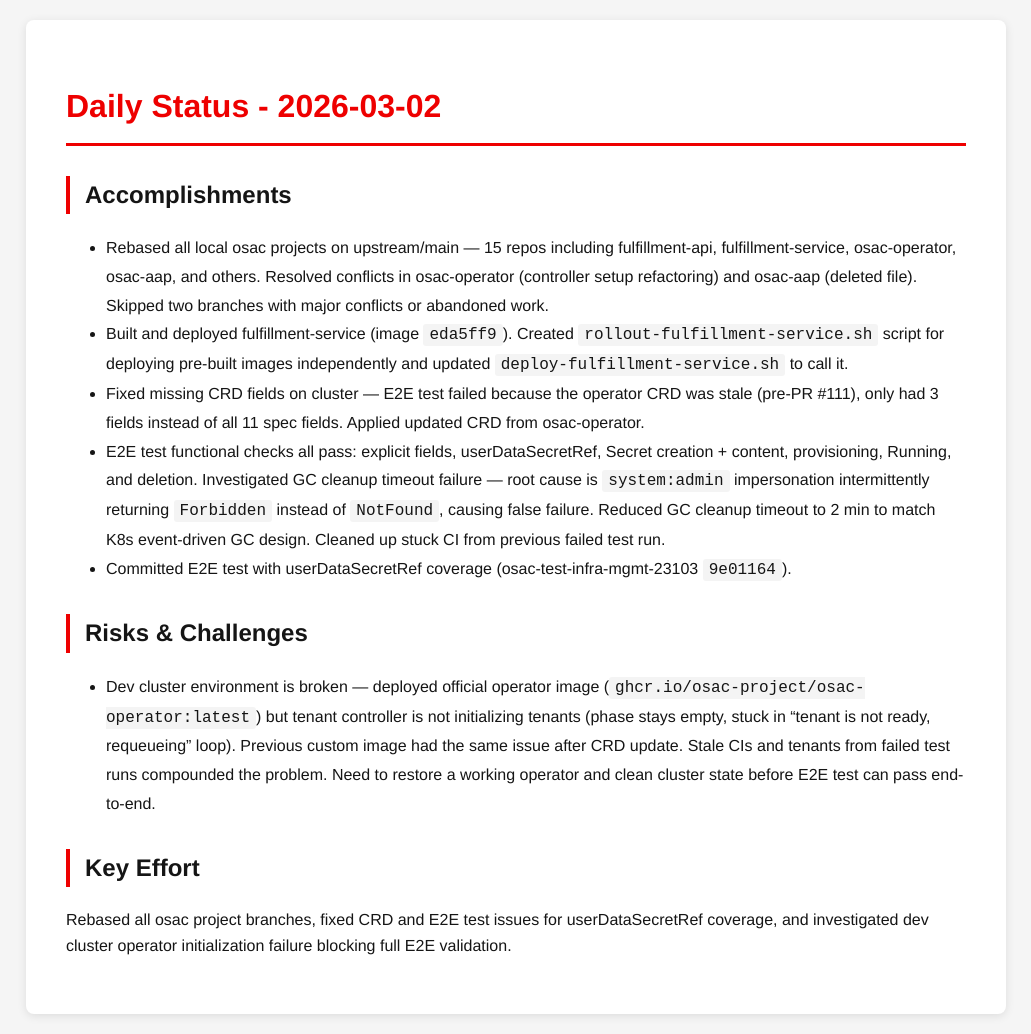
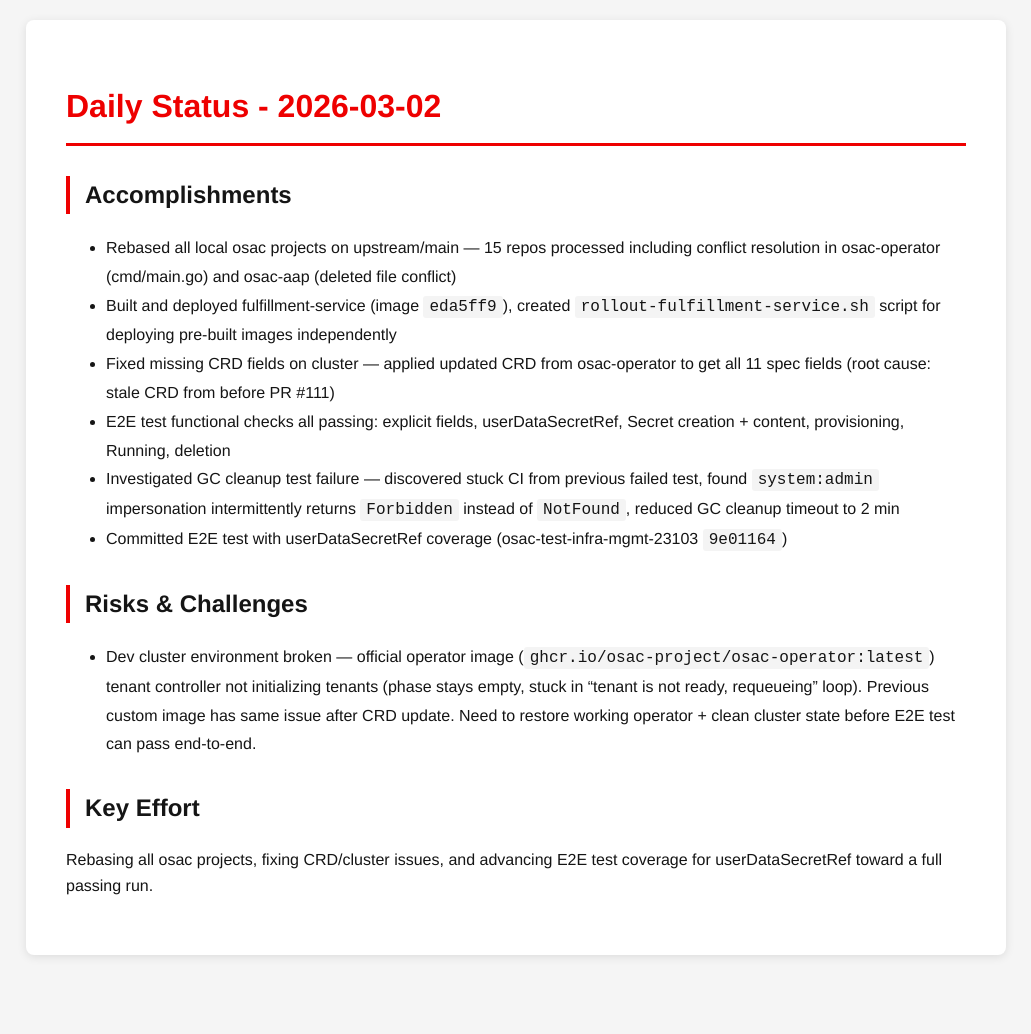
Before and after one commit to tzvatot/daily-status, a Jekyll site: the page built from 2026-03-02.md, in a window 1280 px wide. Shown: the whole page, without its empty margins (124-1155 px from the left). Built offline with Jekyll 4.4.1, drawn with Linux system fonts in a browser that asks for light colours; after the commit the page ends 975 px from its top, so only the background shows below that.

Commit message:
Daily status update - 2026-03-02

```diff
--- a/2026-03-02.md
+++ b/2026-03-02.md
@@ -7,14 +7,15 @@ date: 2026-03-02
 # Daily Status - 2026-03-02
 
 ## Accomplishments
-- Rebased all local osac projects on upstream/main — 15 repos including fulfillment-api, fulfillment-service, osac-operator, osac-aap, and others. Resolved conflicts in osac-operator (controller setup refactoring) and osac-aap (deleted file). Skipped two branches with major conflicts or abandoned work.
-- Built and deployed fulfillment-service (image `eda5ff9`). Created `rollout-fulfillment-service.sh` script for deploying pre-built images independently and updated `deploy-fulfillment-service.sh` to call it.
-- Fixed missing CRD fields on cluster — E2E test failed because the operator CRD was stale (pre-PR #111), only had 3 fields instead of all 11 spec fields. Applied updated CRD from osac-operator.
-- E2E test functional checks all pass: explicit fields, userDataSecretRef, Secret creation + content, provisioning, Running, and deletion. Investigated GC cleanup timeout failure — root cause is `system:admin` impersonation intermittently returning `Forbidden` instead of `NotFound`, causing false failure. Reduced GC cleanup timeout to 2 min to match K8s event-driven GC design. Cleaned up stuck CI from previous failed test run.
-- Committed E2E test with userDataSecretRef coverage (osac-test-infra-mgmt-23103 `9e01164`).
+- Rebased all local osac projects on upstream/main — 15 repos processed including conflict resolution in osac-operator (cmd/main.go) and osac-aap (deleted file conflict)
+- Built and deployed fulfillment-service (image `eda5ff9`), created `rollout-fulfillment-service.sh` script for deploying pre-built images independently
+- Fixed missing CRD fields on cluster — applied updated CRD from osac-operator to get all 11 spec fields (root cause: stale CRD from before PR #111)
+- E2E test functional checks all passing: explicit fields, userDataSecretRef, Secret creation + content, provisioning, Running, deletion
+- Investigated GC cleanup test failure — discovered stuck CI from previous failed test, found `system:admin` impersonation intermittently returns `Forbidden` instead of `NotFound`, reduced GC cleanup timeout to 2 min
+- Committed E2E test with userDataSecretRef coverage (osac-test-infra-mgmt-23103 `9e01164`)
 
 ## Risks & Challenges
-- Dev cluster environment is broken — deployed official operator image (`ghcr.io/osac-project/osac-operator:latest`) but tenant controller is not initializing tenants (phase stays empty, stuck in "tenant is not ready, requeueing" loop). Previous custom image had the same issue after CRD update. Stale CIs and tenants from failed test runs compounded the problem. Need to restore a working operator and clean cluster state before E2E test can pass end-to-end.
+- Dev cluster environment broken — official operator image (`ghcr.io/osac-project/osac-operator:latest`) tenant controller not initializing tenants (phase stays empty, stuck in "tenant is not ready, requeueing" loop). Previous custom image has same issue after CRD update. Need to restore working operator + clean cluster state before E2E test can pass end-to-end.
 
 ## Key Effort
-Rebased all osac project branches, fixed CRD and E2E test issues for userDataSecretRef coverage, and investigated dev cluster operator initialization failure blocking full E2E validation.
+Rebasing all osac projects, fixing CRD/cluster issues, and advancing E2E test coverage for userDataSecretRef toward a full passing run.
```
